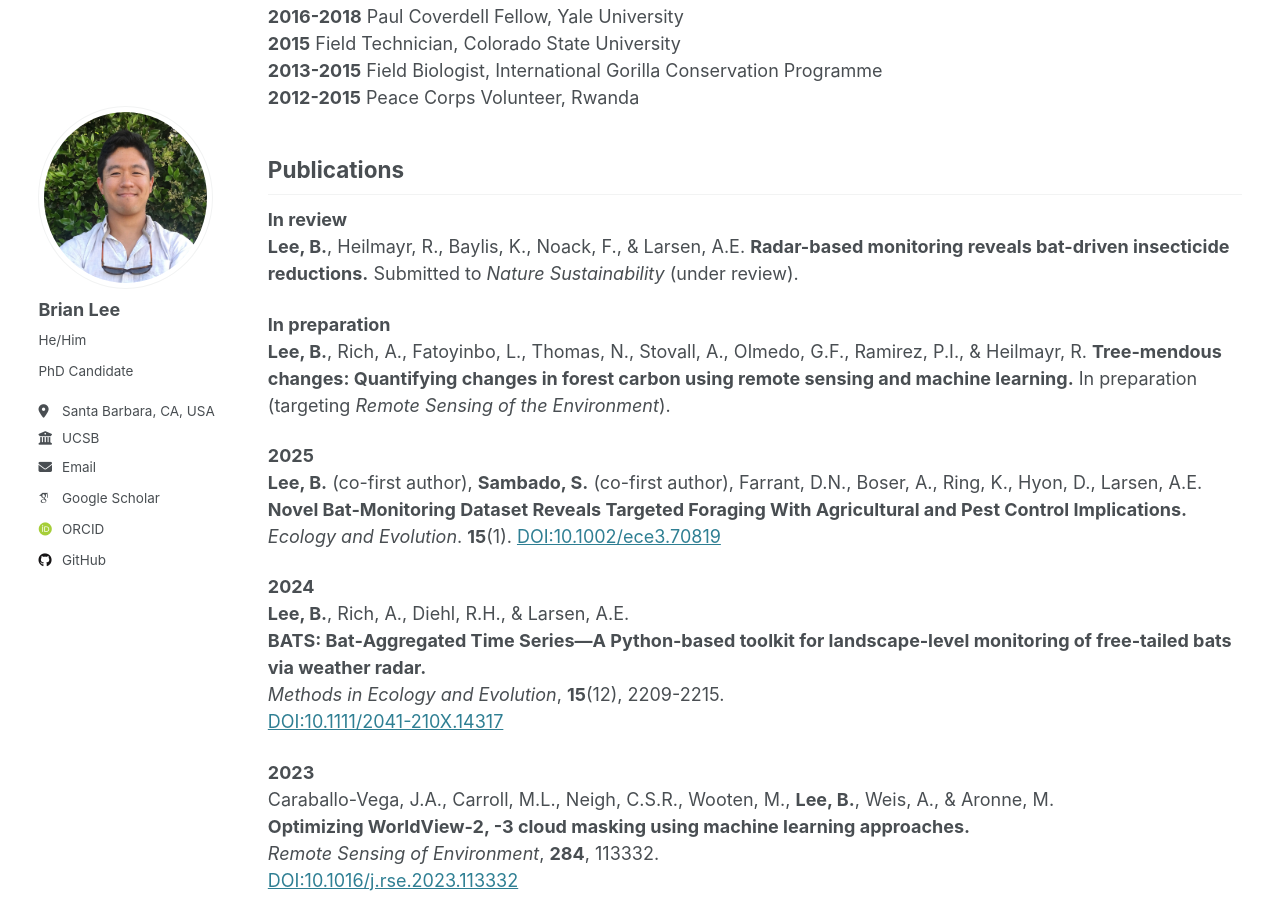
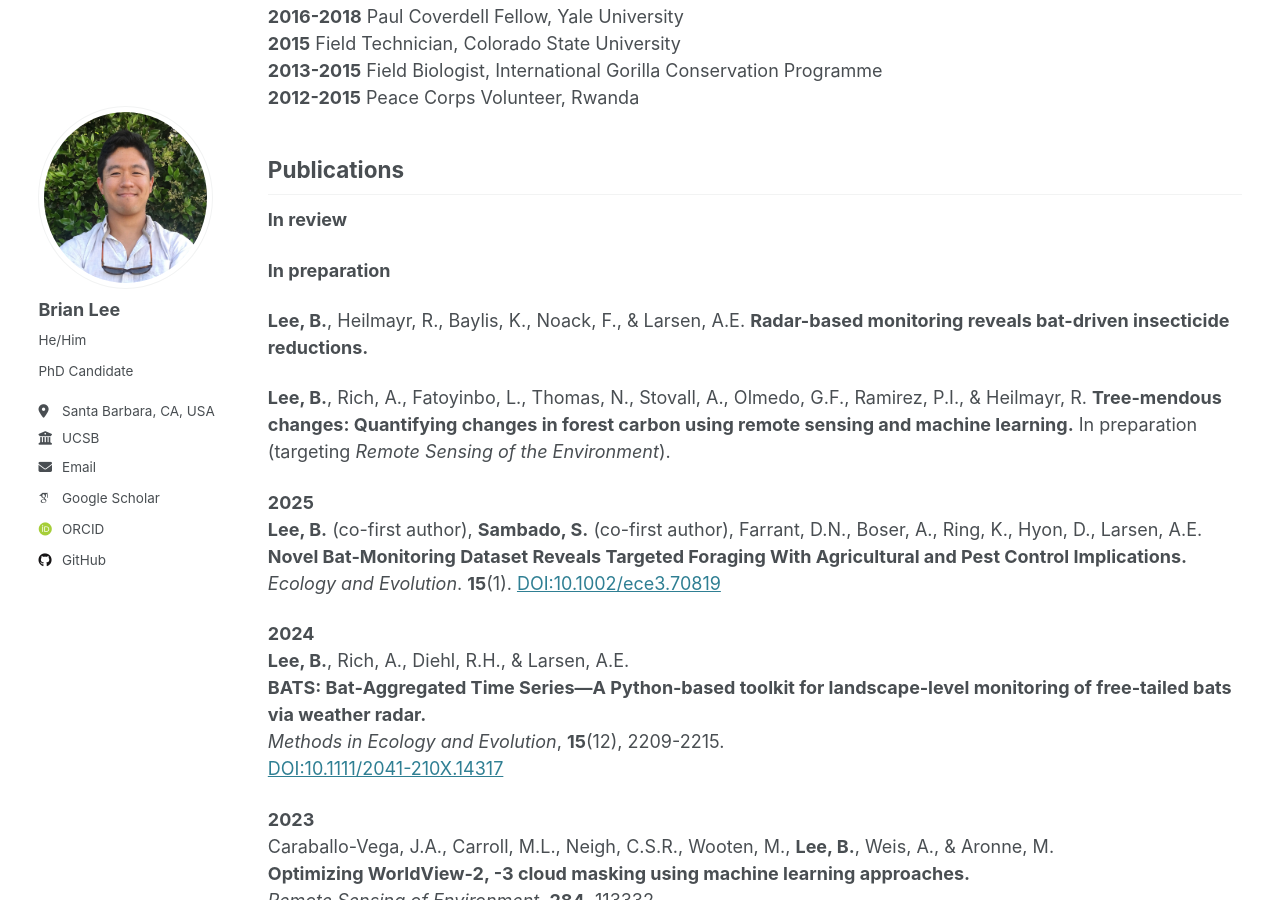
Before and after one commit to bhyleee/bhyleee.github.io, a Jekyll site: the page built from _pages/about.md, in a window 1280 px wide and 900 px high, scrolled down 1665 px. Built offline with Jekyll 4.4.1, drawn with Linux system fonts in a browser that asks for light colours; some web fonts are replaced.

Commit message:
Update about.md

```diff
--- a/_pages/about.md
+++ b/_pages/about.md
@@ -59,11 +59,14 @@ Appointments
 Publications
 ------
 **In review**
+
+
+**In preparation**
+
 **Lee, B.**, Heilmayr, R., Baylis, K., Noack, F., & Larsen, A.E.
 **Radar-based monitoring reveals bat-driven insecticide reductions.**
-Submitted to *Nature Sustainability* (under review).
 
-**In preparation**
+
 **Lee, B.**, Rich, A., Fatoyinbo, L., Thomas, N., Stovall, A., Olmedo, G.F., Ramirez, P.I., & Heilmayr, R.
 **Tree-mendous changes: Quantifying changes in forest carbon using remote sensing and machine learning.**
 In preparation (targeting *Remote Sensing of the Environment*).
```
